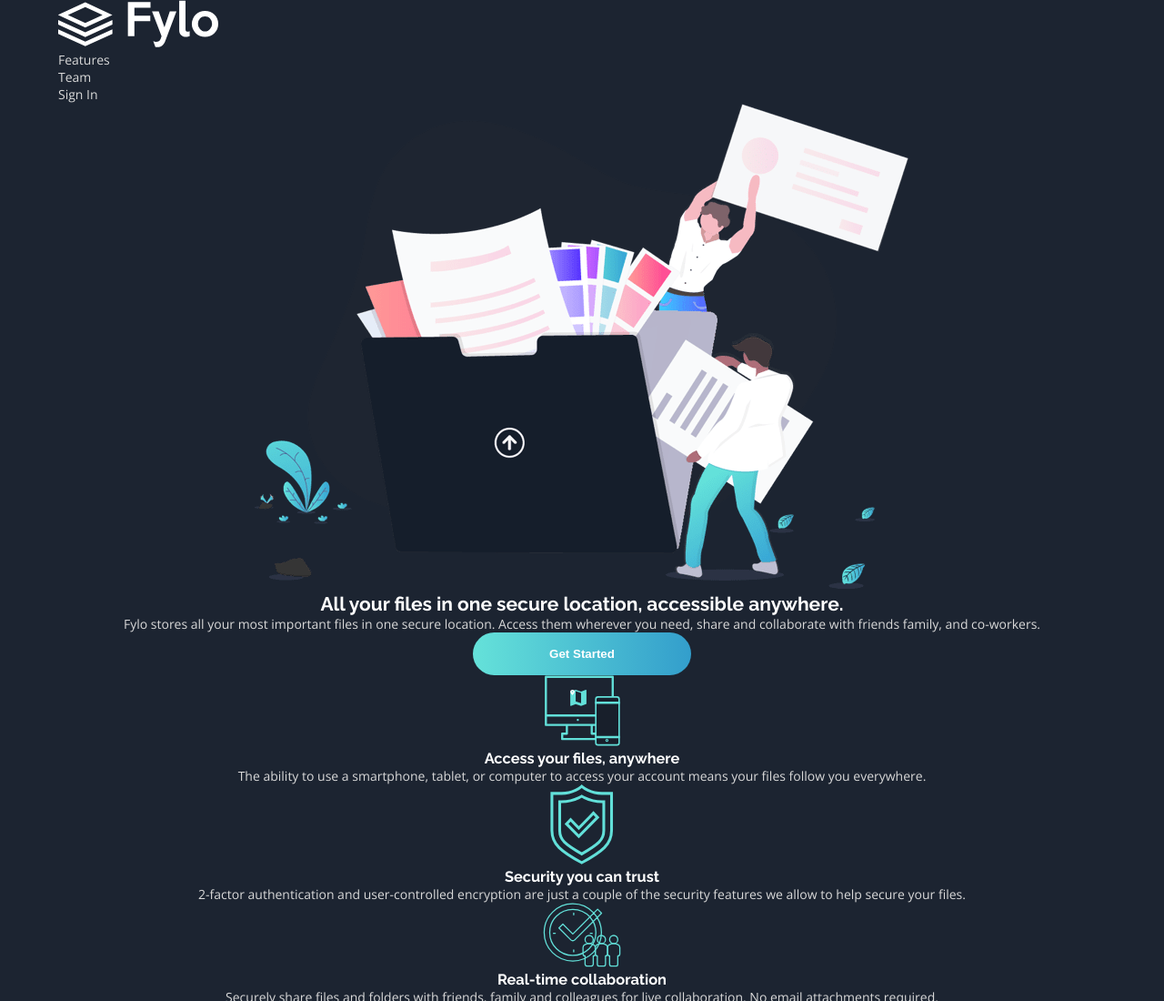
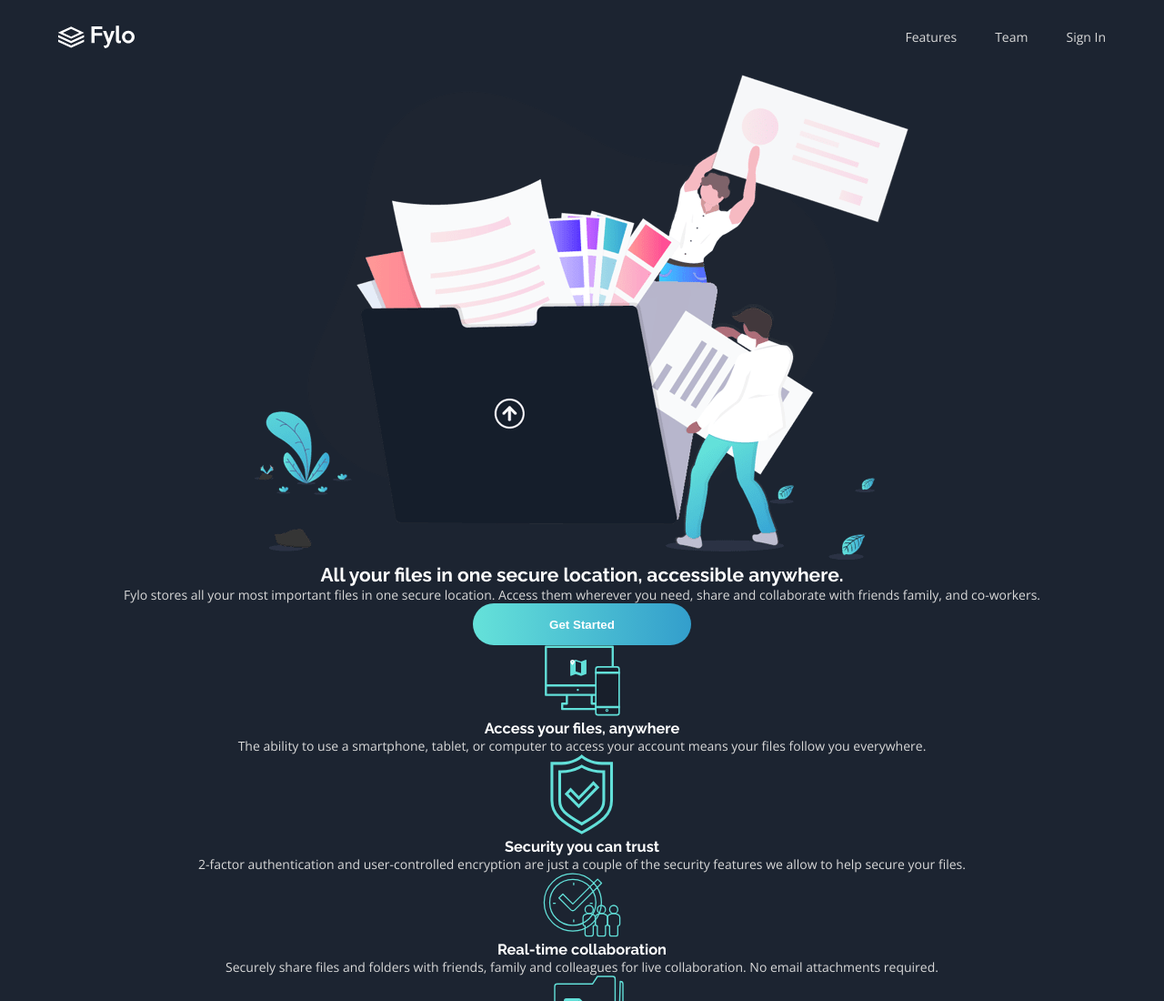
Before and after one commit to Muhammadkadhim/Fylo, a plain HTML site: page index.html in a window 1280 px wide. Shown: the top 1100 px of the page at 91% size. Drawn offline with nearby package versions, Linux system fonts and the light colour scheme.

Commit message:
Styled navbar

```diff
--- a/style.css
+++ b/style.css
@@ -131,3 +131,54 @@ a[class="hover"]:focus {
     max-width: 1200px;
     margin-inline: auto;
 }
+
+/* -----App Style----- */
+
+/* navbar */
+nav {
+    padding-block: 2em;
+    position: sticky;
+    top: 0;
+    background-color: var(--clr-primary-200);
+    z-index: 10;
+}
+
+nav .container {
+    display: flex;
+    justify-content: space-between;
+    align-items: center;
+}
+
+nav a:has(img) {
+    display: grid;
+    place-content: center;
+}
+
+nav a img {
+    width: 6em;
+}
+
+nav ul {
+    display: flex;
+    align-items: center;
+    gap: 2em;
+}
+
+/* -----media queries----- */
+
+/* navbar media queries */
+@media screen and (max-width: 360px) {
+    nav a img {
+        width: 4em;
+    }
+
+    nav ul {
+        gap: 1em;
+    }
+}
+
+@media screen and (min-width: 720px) {
+    nav ul {
+        gap: 3em;
+    }
+}
```
